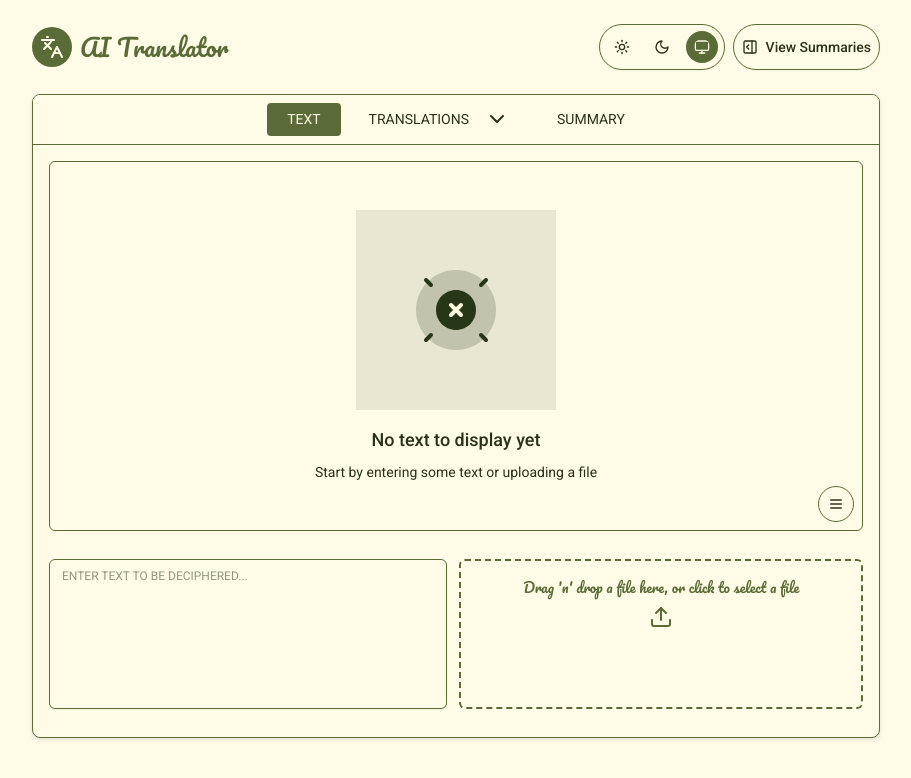
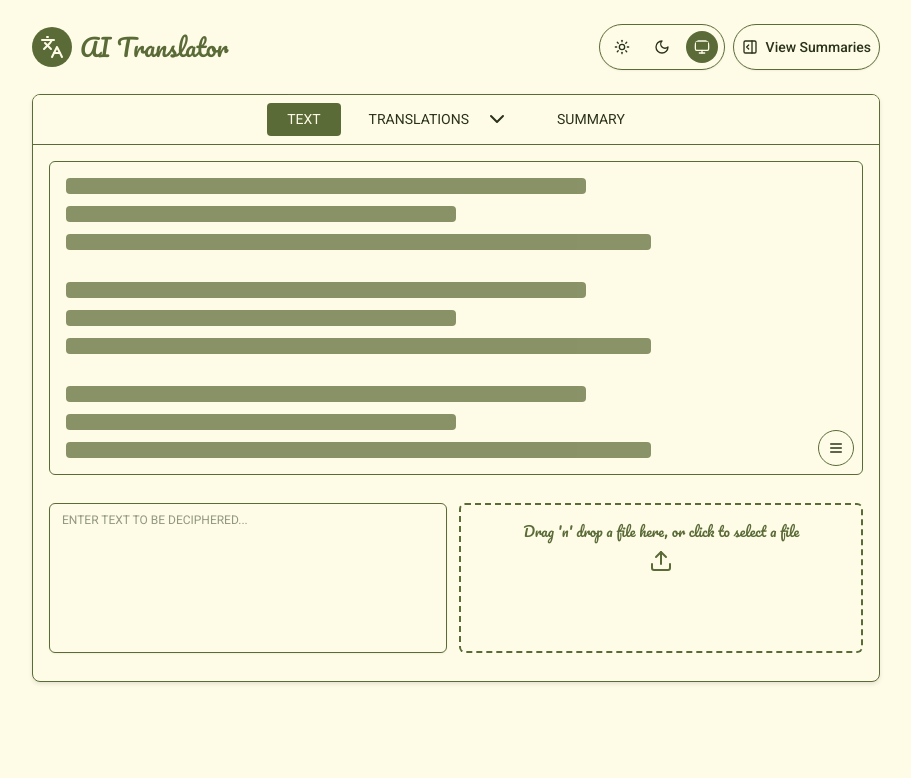
Before and after one commit to Muibeabuchi/AI-text-Interface, a React (Vite) app: page / in a window 1280 px wide. Shown: the top 778 px of the page, without its empty margins (184-1095 px from the left). Built offline with nearby package versions, Linux system fonts and the light colour scheme.

Commit message:
add loading state skeleton for text translations and summaries

```diff
--- /dev/null
+++ b/src/components/empty-text-skeleton.tsx
@@ -0,0 +1,21 @@
+export default function EmptyTextSkeleton() {
+  return (
+    <>
+      <div className="p-4 space-y-3">
+        <div className="w-2/3 h-4 rounded bg-olive animate-pulse" />
+        <div className="w-1/2 h-4 rounded bg-olive animate-pulse" />
+        <div className="w-3/4 h-4 rounded bg-olive animate-pulse" />
+      </div>
+      <div className="p-4 space-y-3">
+        <div className="w-2/3 h-4 rounded bg-olive animate-pulse" />
+        <div className="w-1/2 h-4 rounded bg-olive animate-pulse" />
+        <div className="w-3/4 h-4 rounded bg-olive animate-pulse" />
+      </div>
+      <div className="p-4 space-y-3">
+        <div className="w-2/3 h-4 rounded bg-olive animate-pulse" />
+        <div className="w-1/2 h-4 rounded bg-olive animate-pulse" />
+        <div className="w-3/4 h-4 rounded bg-olive animate-pulse" />
+      </div>
+    </>
+  );
+}
--- a/src/components/translation-panel.tsx
+++ b/src/components/translation-panel.tsx
@@ -40,6 +40,7 @@ import {
 } from "./ui/select";
 import { useLanguageDetect } from "@/hooks/UseLanguageDetect";
 import { EmptyStateIllustration } from "./empty-state-illustration";
+import EmptyTextSkeleton from "./empty-text-skeleton";
 // import { EmptyStateIllustration } from "./empty-state-illustration";
 // import { DeviceErrorIllustration } from "./error-state-illustration";
 
@@ -241,13 +242,9 @@ export function TranslationPanel({ onSummarize }: TranslationPanelProps) {
         {/* OUTPUT BOX */}
         <section className="flex flex-col p-4 m-0 gap-y-3">
           <div className="relative min-h-[300px] rounded-md border border-primary bg-background">
-            {loading ? (
-              <div className="p-4 space-y-3">
-                <div className="w-2/3 h-4 rounded bg-muted animate-pulse" />
-                <div className="w-1/2 h-4 rounded bg-muted animate-pulse" />
-                <div className="w-3/4 h-4 rounded bg-muted animate-pulse" />
-              </div>
-            ) : error ? (
+            <EmptyTextSkeleton />
+            {/* {loading ? ( */}
+            {/* ) : error ? (
               <div className="flex items-center gap-2 p-4 text-destructive">
                 <span className="text-sm">{error}</span>
               </div>
@@ -257,15 +254,15 @@ export function TranslationPanel({ onSummarize }: TranslationPanelProps) {
                   <p>{activeMessage.text}</p>
                 ) : (
                   <EmptyStateIllustration />
-                )}
-                {/* {detectedLanguage && (
+                )} */}
+            {/* {detectedLanguage && (
                   <p className="text-sm text-muted-foreground">
                     Detected language: {detectedLanguage}
                   </p>
                 )} */}
-                {/* <DeviceErrorIllustration /> */}
-              </div>
-            )}
+            {/* <DeviceErrorIllustration /> */}
+            {/* </div> */}
+            {/* )} */}
 
             <TooltipProvider>
               <Tooltip>
```
